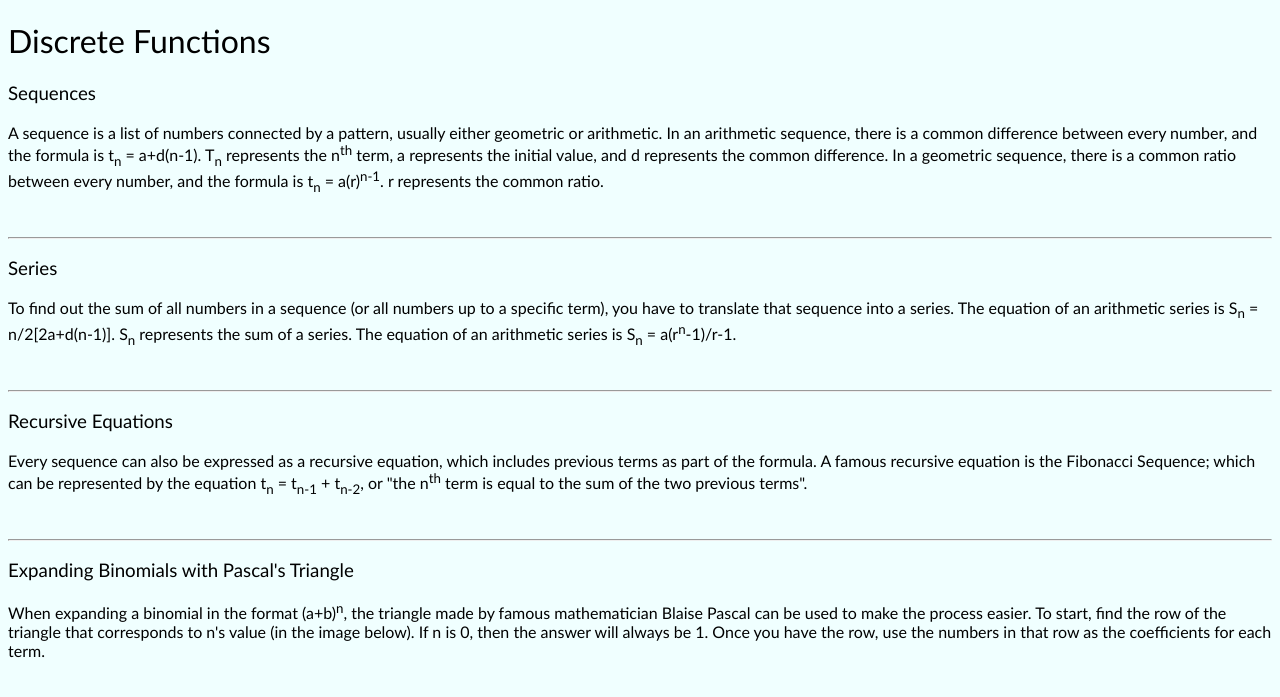
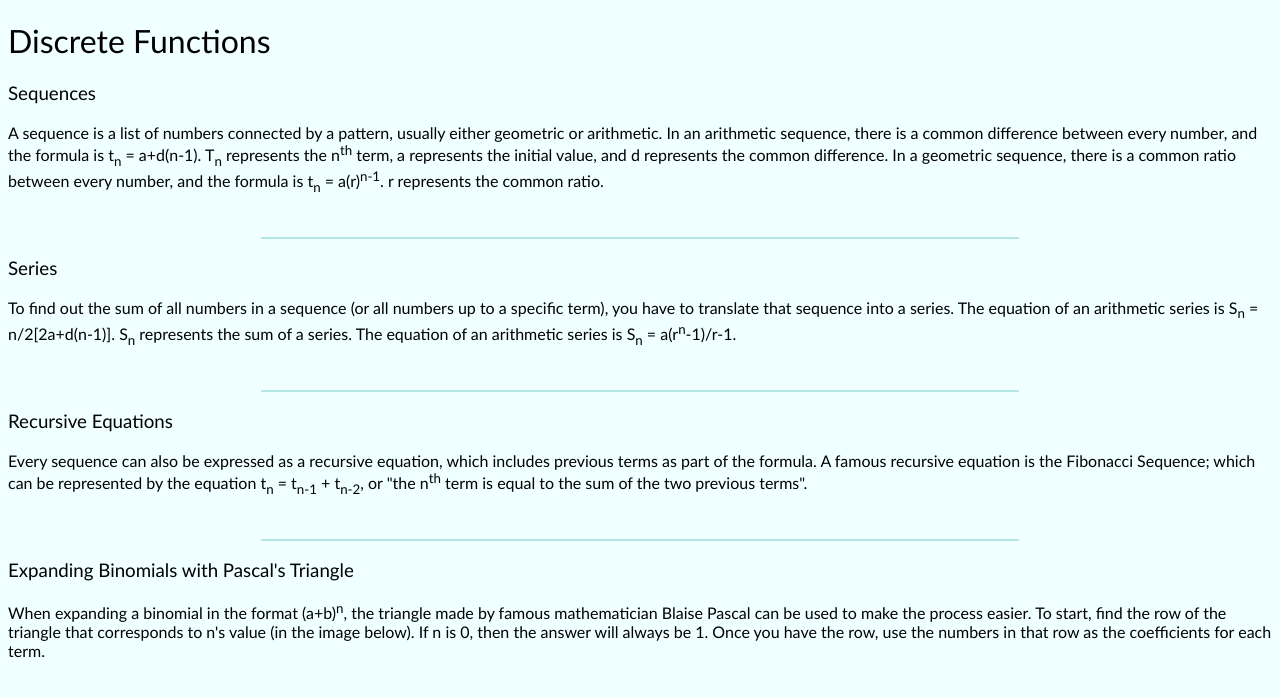
Before and after one commit to Pierce-Trakas/ww.python.org, a Python web app: template templates/FUNctions/discreteFunctions.html in a window 1280 px wide. Shown: the top 697 px of the page. Run offline with Jinja, Linux system fonts and the light colour scheme; the template is opened without the code that fills it, so the values that code supplies are empty.

Commit message:
git commit -m "git commit -m "git commit -m "git commit -m "git commit -m "git commit -m "git commit -m "git commit -m "git commit -m "git commit -m "git commit -m "git commit -m "git commit -m "git commit -m "git commit -m "git commit -m "git commit -m "git commit -m "git commit -m "git commit -m "git commit -m "git commit -m "git commit -m "git commit -m "git commit -m "git commit -m "git commit -m "git commit -m "git commit -m "git commit -m "git commit -m "git commit -m "git commit -m "git commit -m "git commit -m "git commit -m "git commit -m "git commit -m "git commit -m "git commit -m "git commit -m "git commit -m "git commit -m "git commit -m "git commit -m "git commit -m "git commit -m "git commit -m "git commit -m "git commit -m "git commit -m "git commit -m "git commit -m "git commit -m "git commit -m "git commit -m "git commit -m "git commit -m "git commit -m "git commit -m "git commit -m "git commit -m "git commit -m "git commit -m "git commit -m "git commit -m "git commit -m "git commit -m "git commit -m "git commit -m "git commit -m "git commit -m"""""""""""""""""""""""""""""""""""""""""""""""""""""""""""""""""""""""

```diff
--- a/static/styles.css
+++ b/static/styles.css
@@ -32,3 +32,11 @@ button:hover {
 body {
   background-color: azure;
 }
+
+hr{
+  margin-left:20%;
+  margin-right:20%;
+  border:0;
+  height:2px;
+  background-color:rgb(180, 230, 230)
+}
```
Also changed, not shown: templates/Grade 10/linearquiz.html (+6 -13 lines).
